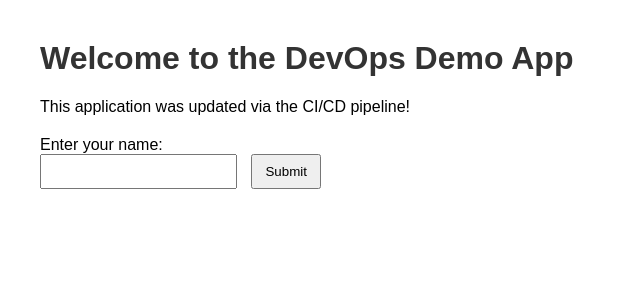
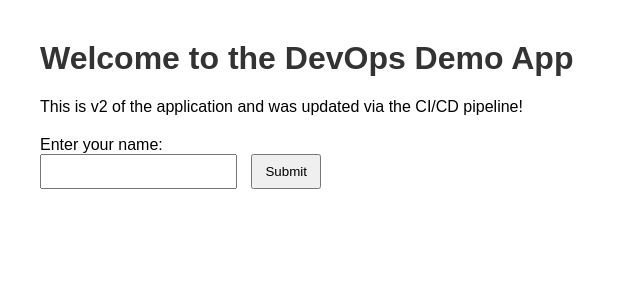
Before and after one commit to AMB1702/aws-devops-webapp-pipeline, a Flask app: page / in a window 1280 px wide. Shown: the top 300 px of the page, without its empty margins (0-640 px from the left). Run offline with Flask 3, Linux system fonts and the light colour scheme.

Commit message:
Reapply CI/CD demo changes on clean dev branch

```diff
--- a/app/templates/index.html
+++ b/app/templates/index.html
@@ -6,7 +6,7 @@
 </head>
 <body>
     <h1>Welcome to the DevOps Demo App</h1>
-    <p>This application was updated via the CI/CD pipeline!</p>
+    <p>This is v2 of the application and was updated via the CI/CD pipeline!</p>
 
     <form method="POST">
         <label for="name">Enter your name:</label><br>
```
Also changed, not shown: 1 other file.
